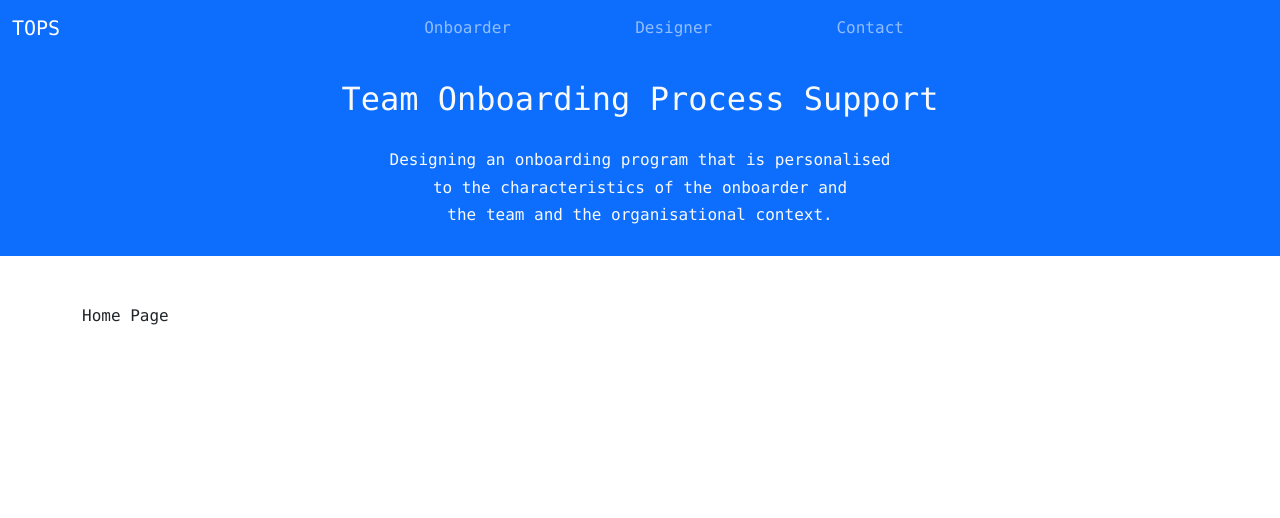
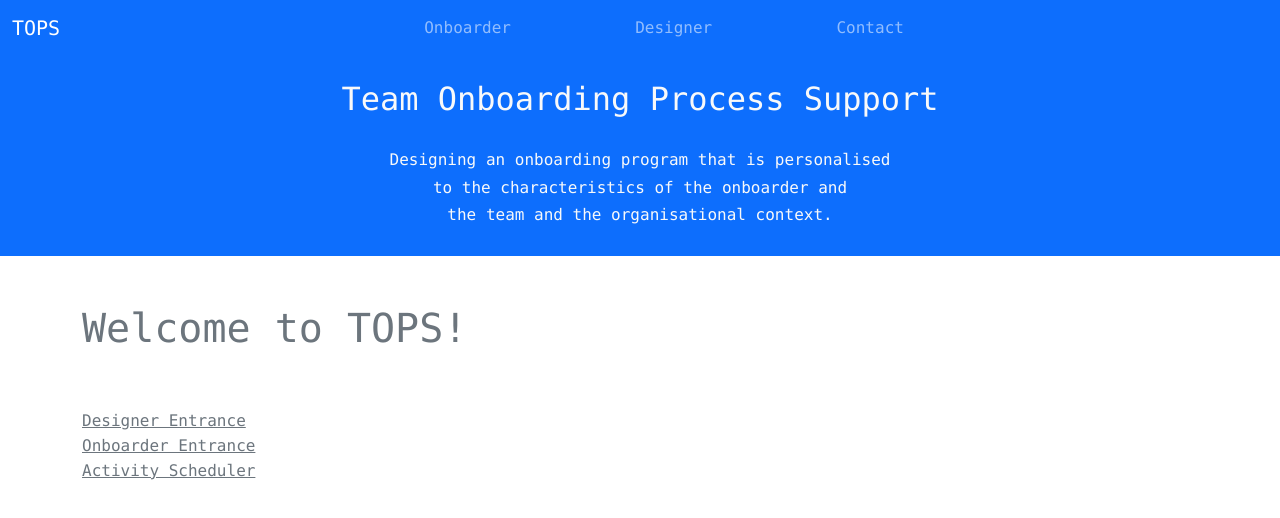
Before and after one commit to sdmteam10/TOPS, a React (Create React App) app in the folder client/: page / in a window 1280 px wide. Shown: the top 518 px of the page. Built offline with nearby package versions, Linux system fonts and the light colour scheme; the HTML template or start-up script is replaced by a standard one.

Commit message:
Add spaces under all form submit buttons. Add links to Home page. Fix alert rendering warning.

```diff
--- a/client/src/components/ActivityCard.jsx
+++ b/client/src/components/ActivityCard.jsx
@@ -1,4 +1,4 @@
-import React, { useState } from 'react'
+import React from 'react'
 import Draggable from 'react-draggable';
 import { Card } from 'antd';
 
@@ -15,7 +15,7 @@ import { Card } from 'antd';
 
 
 const ActivityCard = ({loadingValue, actName, pos}) => {
-const[deltaPosition, setDeltaPosition] = useState(0)
+// const[deltaPosition, setDeltaPosition] = useState(0)
 // const handleDrag = (e, ui) => {
 //     const {x, y} = this.state.deltaPosition;
 //     setDeltaPosition({
--- a/client/src/components/Alert.jsx
+++ b/client/src/components/Alert.jsx
@@ -59,7 +59,7 @@ let div = document.createElement('div');
 let props = {};
 document.body.appendChild(div);
 
-let Box = ReactDOM.hydrate(React.createElement(
+let Box = ReactDOM.render(React.createElement(
   Alert,
   props
 ),div);
--- a/client/src/components/Home.jsx
+++ b/client/src/components/Home.jsx
@@ -3,8 +3,23 @@ import React, { Component } from 'react';
 class Home extends Component {
   render() {
     return (
-      <div className="mt-md-5 ws-0 mx-md-auto">
-      <div className="font-monospace">Home Page</div>
+      <div>
+        <div className="mt-md-5 ws-0 mx-md-auto">
+          <div>
+            <h1 className="text-secondary fw-light font-monospace">Welcome to TOPS!</h1>
+            <br />
+            <br />
+          </div>
+          <div>
+            <a className="link-secondary fw-light font-monospace" href="Designer">Designer Entrance</a>
+          </div>
+          <div>
+            <a className="link-secondary fw-light font-monospace" href="Onboarder">Onboarder Entrance</a>
+          </div>
+          <div>
+            <a className="link-secondary fw-light font-monospace" href="GoalsActivitiesList">Activity Scheduler</a>
+          </div>
+        </div>
       </div>
     )
   }
--- a/client/src/components/OrgInfo.jsx
+++ b/client/src/components/OrgInfo.jsx
@@ -77,11 +77,9 @@ class OrgInfo extends Component {
 
   successInfo =  () =>{
     Alert.open({
-      alertTip:"Successful submitted. You may make changes and submit again.",
-      closeAlert:function(){
-          console.log("Alert is closed...");
-      }
+      alertTip:"Saved successfully, skipping automatically!",
   });
+    window.location.href="/GoalsActivitiesList"
   }
 
 
@@ -173,6 +171,8 @@ class OrgInfo extends Component {
               <button className="btn btn-primary btn-lg w-100" type="submit" onClick={this.successInfo}>Submit form</button>
 
             </div>
+            <br>
+            </br>
           </form>
         </div>
       </>
--- a/client/src/components/TeamInfo.jsx
+++ b/client/src/components/TeamInfo.jsx
@@ -239,11 +239,9 @@ class TeamInfo extends Component {
 
   successInfo =  () =>{
     Alert.open({
-      alertTip:"Successful submitted. You may make changes and submit again.",
-      closeAlert:function(){
-          console.log("Alert is closed...");
-      }
-    });
+      alertTip:"Saved successfully, skipping automatically!",
+  });
+    window.location.href="/GoalsActivitiesList"
   }
 
   render() {
@@ -512,6 +510,8 @@ class TeamInfo extends Component {
               <button className="btn btn-primary btn-lg w-100" type="submit" onClick={this.successInfo}>Submit form</button>
             </div>
           </form>
+          <br>
+          </br>
         </div>
       </>
     )
```
